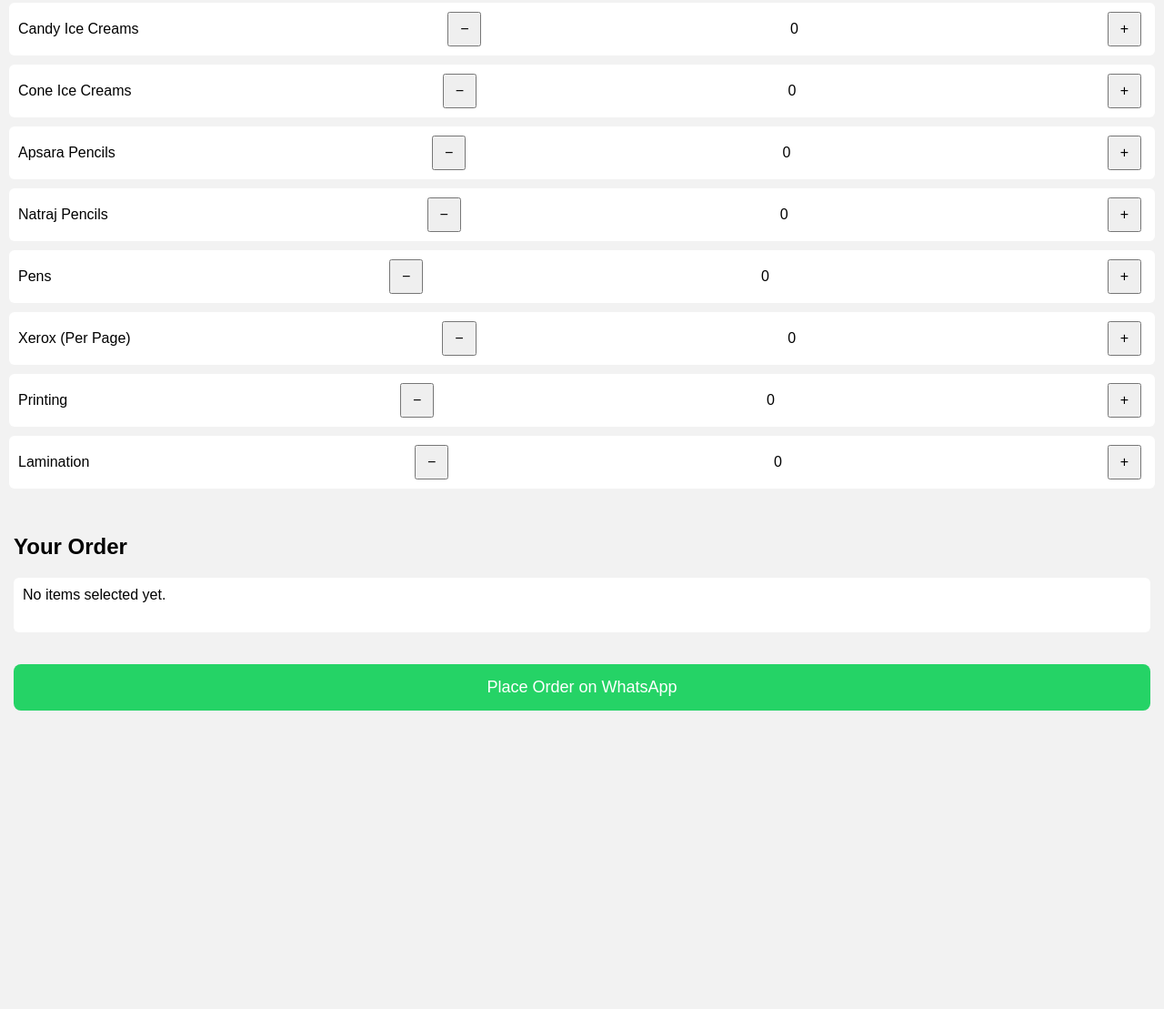
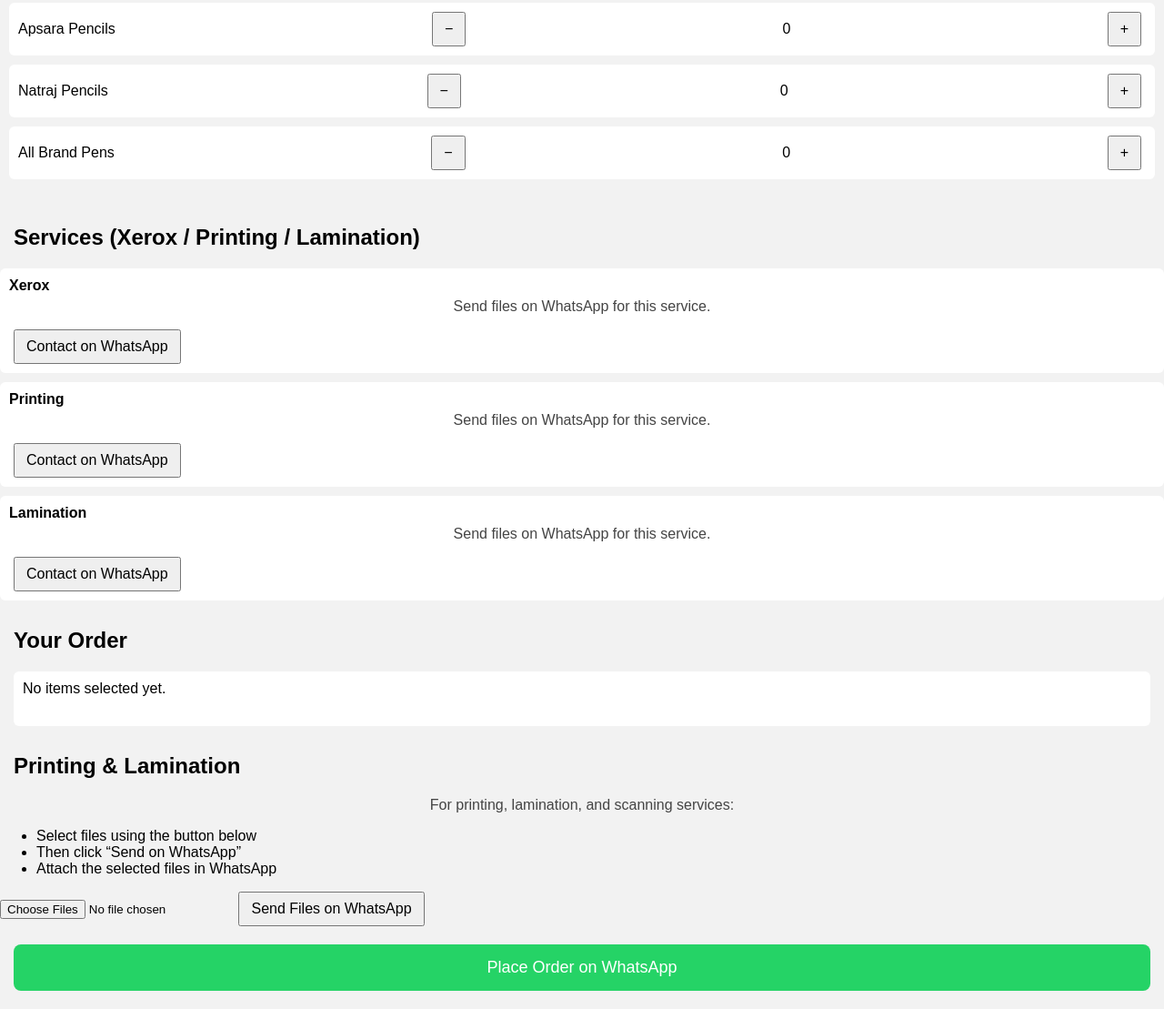
Before and after one commit to preranalahane/Pankaj-Xerox, a plain HTML site: page index.html in a window 1280 px wide. Shown: the part 593-1702 px from the top of the page at 91% size. Before the commit the page ends 1394 px from the top, so only its background shows below. Drawn offline with Linux system fonts and the light colour scheme.

Commit message:
Add files via upload

```diff
--- a/index.html
+++ b/index.html
@@ -14,10 +14,28 @@
 <div id="productList">
   <!-- Products will appear here -->
 </div>
+<h2>Services (Xerox / Printing / Lamination)</h2>
+
+<div id="servicesSection"></div>
 <h2>Your Order</h2>
 <div id="orderSummary">
   No items selected yet.
 </div>
+<h2>Printing & Lamination</h2>
+
+<p>
+For printing, lamination, and scanning services:
+</p>
+
+<ul>
+  <li>Select files using the button below</li>
+  <li>Then click “Send on WhatsApp”</li>
+  <li>Attach the selected files in WhatsApp</li>
+</ul>
+
+<input type="file" multiple>
+
+<button onclick="sendPrintOrder()">Send Files on WhatsApp</button>
 
   <button onclick="sendToWhatsApp()">Place Order on WhatsApp</button>
   <script src="script.js"></script>
--- a/script.js
+++ b/script.js
@@ -2,22 +2,60 @@
 
 // Product list
 
+// PRODUCTS (with + / −)
 const products = [
   "Lays Chips (All Flavours)",
   "Balaji Chips (All Flavours)",
   "Parle Biscuits (All Varieties)",
   "Britannia Biscuits (All Varieties)",
-  "Sunfeast Biscuits (All Varieties)",
   "Cup Ice Creams",
-  "Candy Ice Creams",
   "Cone Ice Creams",
   "Apsara Pencils",
   "Natraj Pencils",
-  "Pens",
-  "Xerox (Per Page)",
+  "All Brand Pens"
+];
+
+// SERVICES (NO + / −)
+const services = [
+  "Xerox",
   "Printing",
   "Lamination"
 ];
+
+// Show services
+const servicesDiv = document.getElementById("servicesSection");
+
+services.forEach(service => {
+  const div = document.createElement("div");
+  div.style.background = "white";
+  div.style.padding = "10px";
+  div.style.marginBottom = "10px";
+  div.style.borderRadius = "6px";
+
+  const name = document.createElement("strong");
+  name.textContent = service;
+
+  const note = document.createElement("p");
+  note.textContent = "Send files on WhatsApp for this service.";
+
+  const btn = document.createElement("button");
+  btn.textContent = "Contact on WhatsApp";
+  btn.onclick = () => {
+    const msg = encodeURIComponent(
+      "Hello, I want to use " + service + " service. I will send the files here."
+    );
+    window.open(
+      "https://wa.me/" + WHATSAPP_NUMBER + "?text=" + msg,
+      "_blank"
+    );
+  };
+
+  div.appendChild(name);
+  div.appendChild(note);
+  div.appendChild(btn);
+
+  servicesDiv.appendChild(div);
+});
 
 // Store quantities here
 const cart = {};
@@ -111,3 +149,16 @@
 
   window.open(whatsappURL, "_blank");
 }
+
+function sendPrintOrder() {
+  const message =
+    "Hello, I want to use Printing / Lamination service.\n\n" +
+    "I am sending the files here.\n\n" +
+    "Pickup only. Please confirm price.";
+
+  const encodedMessage = encodeURIComponent(message);
+  const whatsappURL =
+    "https://wa.me/" + WHATSAPP_NUMBER + "?text=" + encodedMessage;
+
+  window.open(whatsappURL, "_blank");
+}
```
